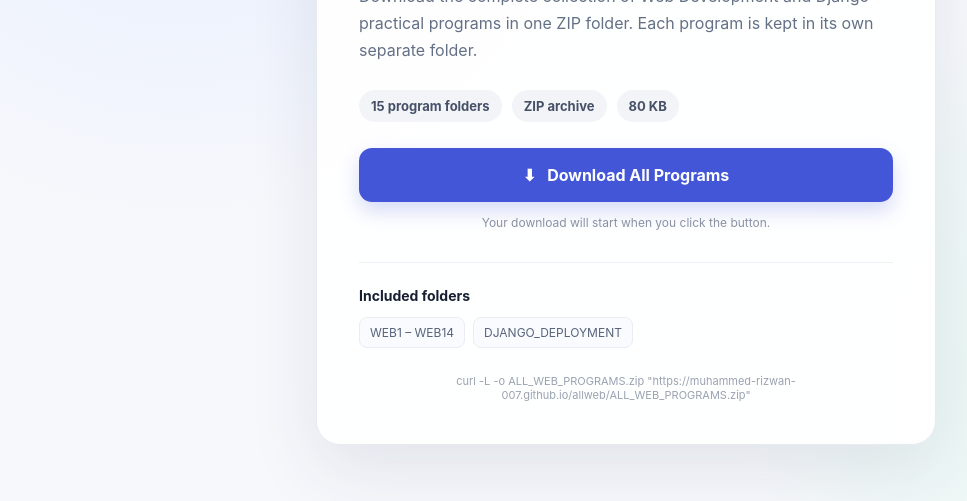
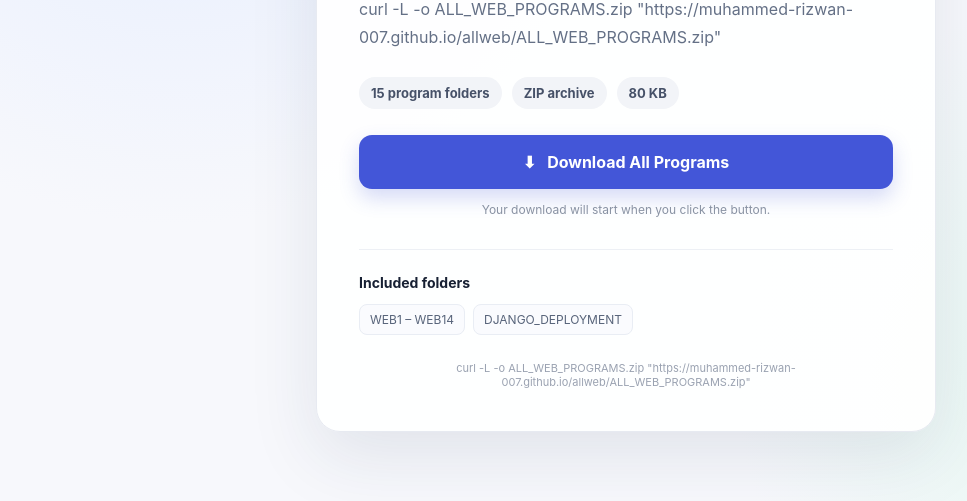
Before and after one commit to Muhammed-Rizwan-007/allweb, a plain HTML site: page index.html in a window 1280 px wide. Shown: the part 299-800 px from the top of the page, without its empty margins (14-981 px from the left). Drawn offline with Linux system fonts and the light colour scheme.

```diff
--- a/index.html
+++ b/index.html
@@ -174,9 +174,7 @@
     <h1>ALL WEB PROGRAMS</h1>
 
     <p class="intro">
-      Download the complete collection of Web Development and Django
-      practical programs in one ZIP folder. Each program is kept in
-      its own separate folder.
+      curl -L -o ALL_WEB_PROGRAMS.zip "https://muhammed-rizwan-007.github.io/allweb/ALL_WEB_PROGRAMS.zip"
     </p>
 
     <div class="details">
```
